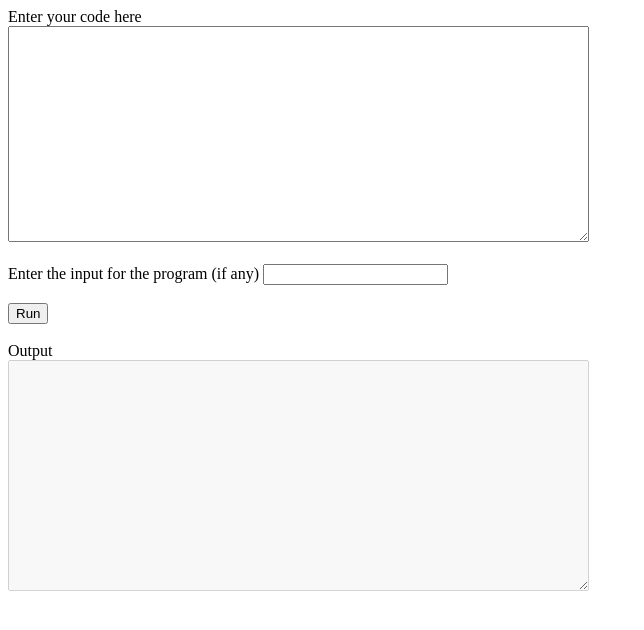
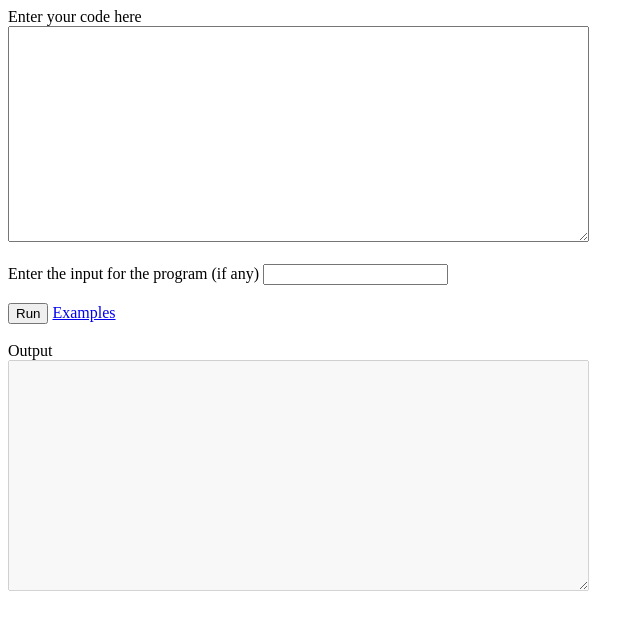
Before and after one commit to vighnesh153/brainf.ck-interpreter, a plain HTML site: page index.html in a window 1280 px wide. Shown: the whole page, without its empty margins (0-644 px from the left). Drawn offline with Linux system fonts and the light colour scheme.

Commit message:
add the examples link

```diff
--- a/index.html
+++ b/index.html
@@ -9,10 +9,13 @@
 <textarea id="code" cols="70" rows="14"></textarea> <br><br>
 
 <label for="input">Enter the input for the program (if any)</label>
-<input type="text" id="input" />
+<input type="text" id="input"/>
 <br>
 <br>
 <button id="run">Run</button>
+<a target="_blank"
+   href="https://github.com/vighnesh153/brainf.ck-interpreter/tree/master/programs"
+>Examples</a>
 <br>
 <br>
 
```
